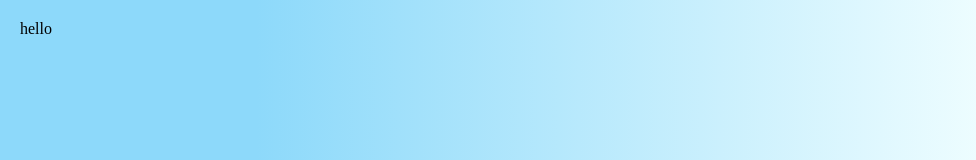
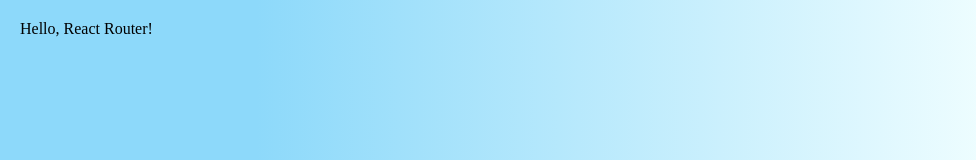
Before and after one commit to PBhojani/Portfolio, a React (Create React App) app: page / in a window 1280 px wide. Shown: the top 160 px of the page, without its empty margins (0-976 px from the left). Built offline with nearby package versions, Linux system fonts and the light colour scheme.

Commit message:
Create a React app and publish it to GitHub

```diff
--- a/src/App.js
+++ b/src/App.js
@@ -5,25 +5,7 @@ import NavLink from './modules/NavLink';
 class App extends Component {
   render() {
     return (
-      <div>
-      <nav class="navbar navbar-inverse bg-inverse navbar-collapse collapse">
-        <div class="container-fluid">
-          <div class="navbar-header">
-            <h4>Palak Bhojani</h4>
-          </div>
-            <ul class="nav navbar-nav" role="nav">
-              <li><NavLink to="/" onlyActiveOnIndex={true}>About</NavLink></li>
-              <li><NavLink to="/experience">Experience</NavLink></li>
-              <li><NavLink to="/education">Education</NavLink></li>
-              <li><NavLink to="/skills">Skills</NavLink></li>
-              <li><NavLink to="/portfolios">Portfolios</NavLink></li>
-            </ul>
-        </div>
-    </nav>
-
-        {/* add this */}
-        {this.props.children}
-      </div>
+      <div>Hello, React Router!</div>
     );
   }
 }
--- a/src/index.js
+++ b/src/index.js
@@ -11,6 +11,6 @@ import About from './modules/About';
 import Skills from './modules/Skills';
 
 ReactDOM.render((
-  <div>hello</div>
+  <App />
 ), document.getElementById('root'));
 registerServiceWorker();
```
